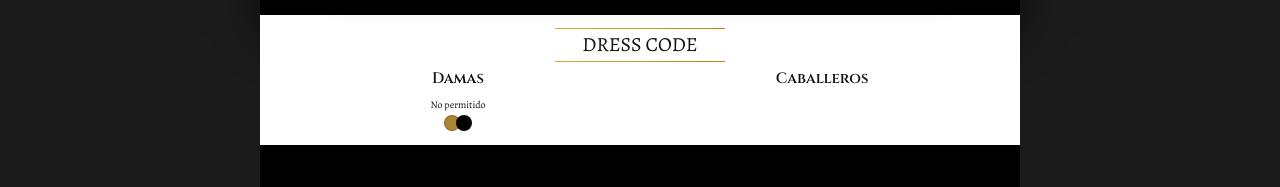
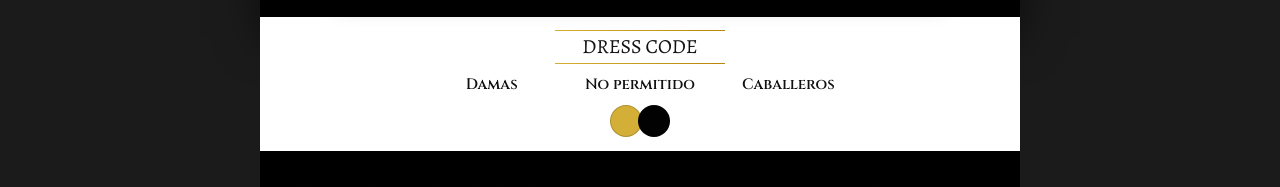
Before and after one commit to LuisVera22/xv-ivana, a React (Vite) app: page / in a window 1280 px wide. Shown: the part 1376-1563 px from the top of the page. Built offline with nearby package versions, Linux system fonts and the light colour scheme; a web font is replaced by a local one.

Commit message:
refactor: update DressCodeSection layout and styles for improved presentation

```diff
--- a/src/components/invitation/DressCodeSection.jsx
+++ b/src/components/invitation/DressCodeSection.jsx
@@ -3,13 +3,12 @@ export function DressCodeSection({ title, labels, forbidden }) {
     <section className="dress-section" aria-label="Dress code">
       <h2>{title}</h2>
 
-      <div className="dress-columns">
+      <div className="dress-row">
         <p>{labels.ladies}</p>
+        <p className="dress-forbidden">{forbidden}</p>
         <p>{labels.gentlemen}</p>
       </div>
-
-      <div className="dress-not-allowed">
-        <p>{forbidden}</p>
+      <div className="dress-not-allowed" aria-label={forbidden}>
         <div className="dress-swatches" aria-hidden="true">
           <span className="swatch-gold" />
           <span className="swatch-black" />
--- a/src/components/invitation/invitation.css
+++ b/src/components/invitation/invitation.css
@@ -23,7 +23,7 @@
   --fs-dress-label: clamp(11px, 1.8vw, 15px);
   --fs-dress-note: clamp(8px, 1.2vw, 10px);
   --lh-tight: 1;
-  --lh-compact: 1.2;
+  --lh-compact: ;
   --lh-body: 1.35;
   --ornament-start: #d4af37;
   --ornament-end: #b8860b;
@@ -292,13 +292,16 @@
   padding: 0;
 }
 
-.dress-columns {
-  margin-top: 0.5rem;
+.dress-row {
+  margin: 0.65rem auto 0;
+  width: min(100%, 440px);
   display: grid;
-  grid-template-columns: repeat(2, minmax(0, 1fr));
+  grid-template-columns: repeat(3, minmax(0, 1fr));
+  align-items: center;
+  gap: 0.3rem;
 }
 
-.dress-columns p {
+.dress-row p {
   margin: 0;
   text-align: center;
   font-family: 'Cinzel', serif;
@@ -308,39 +311,32 @@
   color: #111111;
 }
 
-.dress-not-allowed {
-  margin-top: 0.7rem;
-  width: 50%;
-  margin-left: 0;
-  display: flex;
-  flex-direction: column;
-  align-items: center;
+.dress-forbidden {
+  font-weight: 600;
+  color: #111111;
 }
 
-.dress-not-allowed p {
-  margin: 0;
-  font-family: 'Alegreya', serif;
-  font-size: var(--fs-dress-note);
-  line-height: var(--lh-compact);
-  font-style: italic;
-  color: #111111;
+.dress-not-allowed {
+  margin-top: 0.6rem;
+  display: flex;
+  justify-content: center;
 }
 
 .dress-swatches {
   display: flex;
   align-items: center;
-  margin-top: 0.26rem;
+  margin-top: 0;
 }
 
 .dress-swatches span {
-  width: 16px;
-  height: 16px;
+  width: 32px;
+  height: 32px;
   border-radius: 50%;
   display: inline-block;
 }
 
 .swatch-gold {
-  background: #aa8533;
+  background: var(--ornament-start);
   border: 1px solid rgba(0, 0, 0, 0.18);
 }
 
@@ -432,9 +428,8 @@
     padding: 1rem 0.8rem;
   }
 
-  .dress-not-allowed {
-    width: 50%;
-    margin-left: 0;
+  .dress-row {
+    width: min(100%, 360px);
   }
 
   .rsvp-section {
```
